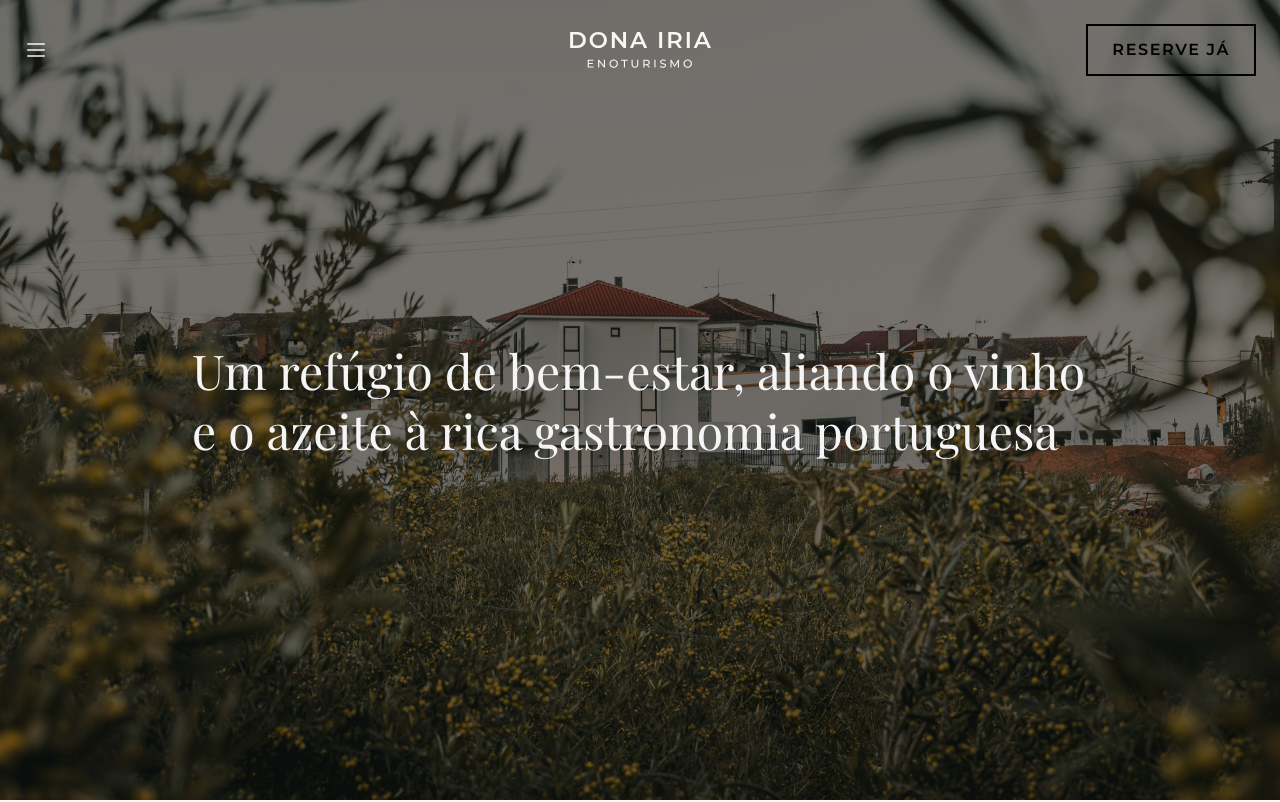
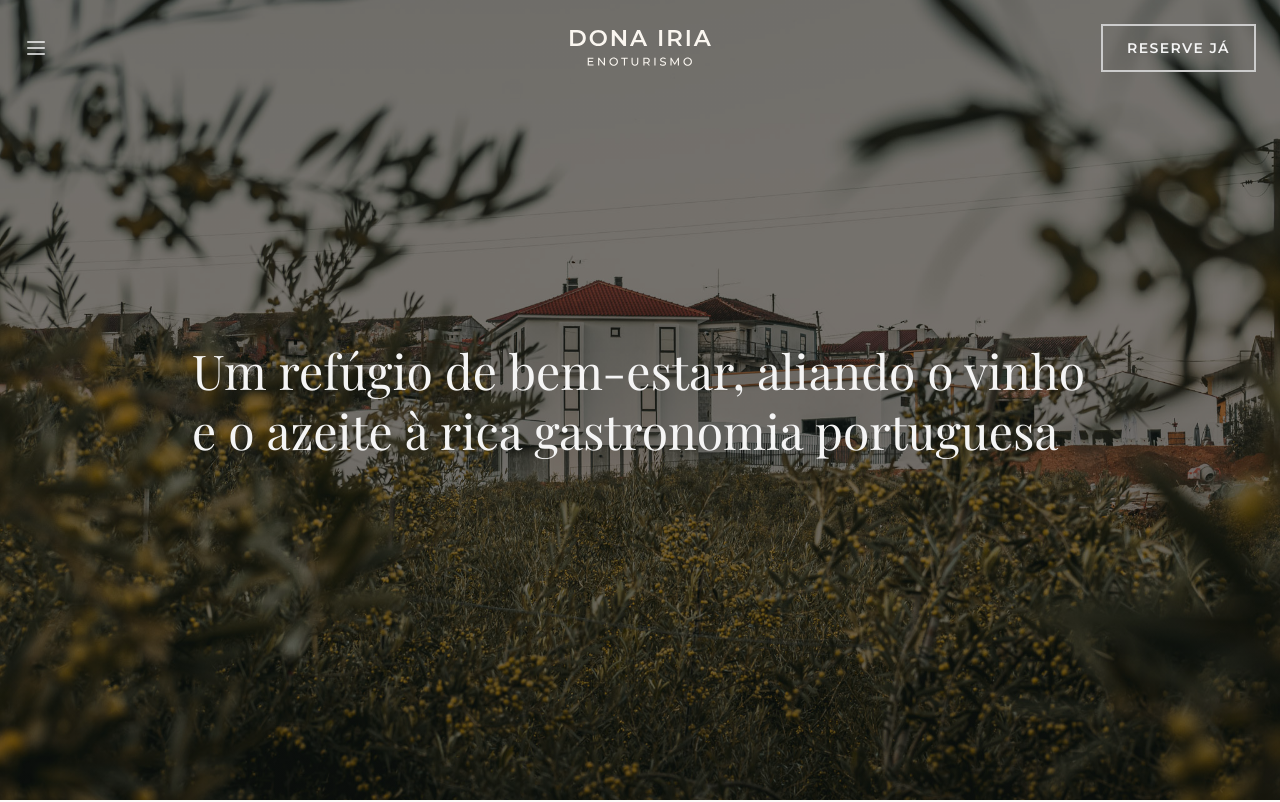
Before and after one commit to quintadonairia/quintadonairia, a Next.js app: page / in a window 1280 px wide. Shown: the top 802 px of the page. Built offline with nearby package versions, Linux system fonts and the light colour scheme.

Commit message:
🎨 Apply new merging utility to Button component

```diff
--- a/components/atoms/Button.js
+++ b/components/atoms/Button.js
@@ -1,18 +1,18 @@
+import { mergeTailwindClassNames } from '@/lib/utils';
 import Link from 'next/link';
-import { twMerge } from 'tailwind-merge';
 
 const styles = {
-  base: 'inline-flex w-fit cursor-pointer items-center gap-1 font-bold uppercase tracking-widest duration-200 hover:gap-2',
+  base: 'inline-flex w-fit cursor-pointer items-center gap-1 text-body-medium font-semibold uppercase tracking-widest duration-200 hover:gap-2',
   size: {
-    small: 'px-6 py-3 text-sm',
-    medium: 'px-8 py-4 text-sm',
-    large: 'px-10 py-5 text-sm',
+    small: 'px-6 py-3',
+    medium: 'px-8 py-4',
+    large: 'px-10 py-5',
   },
   variant: {
     brand:
-      'border-2 text-olive border-olive hover:bg-olive hover:text-light duration-300',
+      'border-2 text-foreground-brand-default border-border-brand-default hover:bg-background-brand-default hover:text-foreground-neutral-inverse duration-300',
     neutral:
-      'border-2 text-light border-light hover:bg-light hover:text-black duration-300',
+      'border-2 text-foreground-neutral-inverse border-border-neutral-default hover:bg-background-neutral-default hover:text-foreground-neutral-default duration-300',
   },
 };
 
@@ -21,7 +21,7 @@ const Button = ({ children, className, href, size, variant }) => {
     return (
       <Link
         href={href}
-        className={twMerge(
+        className={mergeTailwindClassNames(
           `${styles.base} ${styles.variant[variant]} ${styles.size[size]}`,
           `${className}`,
         )}
@@ -33,7 +33,7 @@ const Button = ({ children, className, href, size, variant }) => {
 
   return (
     <button
-      className={twMerge(
+      className={mergeTailwindClassNames(
         `${styles.base} ${styles.variant[variant]} ${styles.size[size]}`,
         `${className}`,
       )}
```
